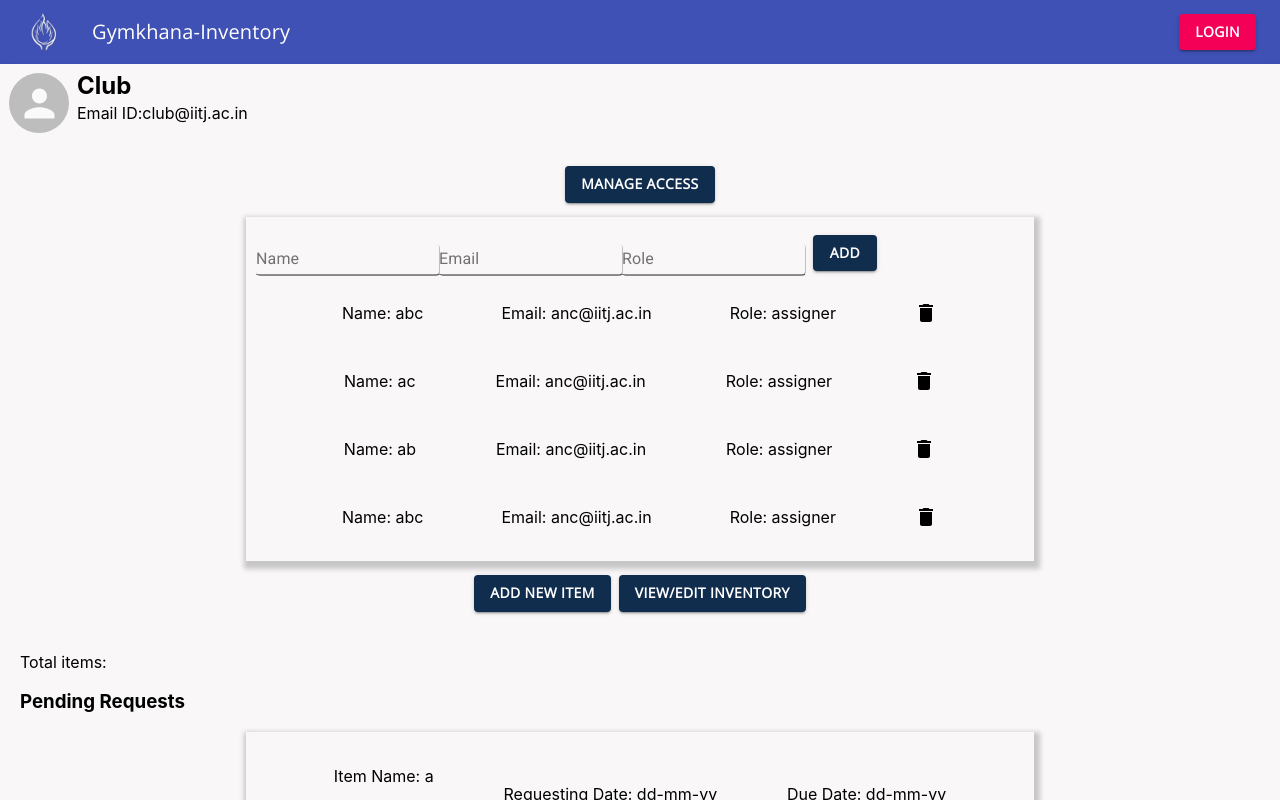
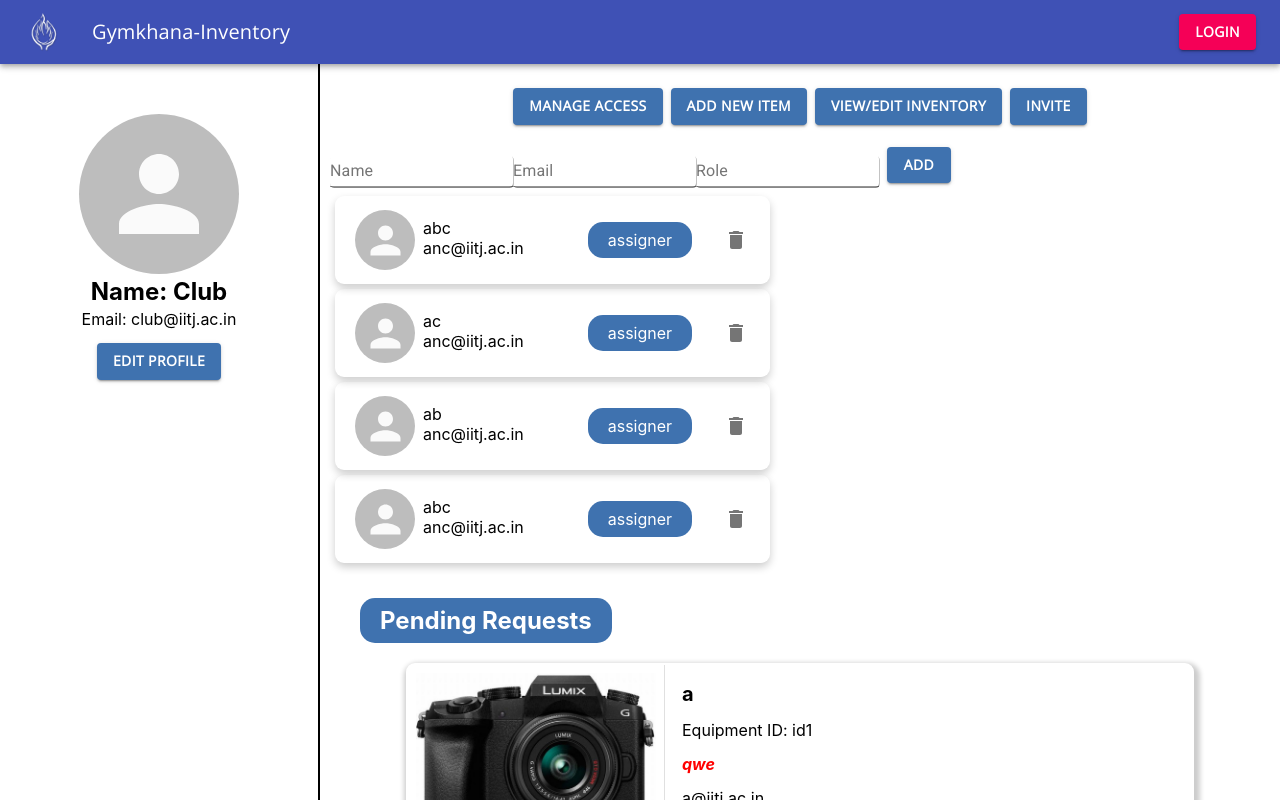
Before and after one commit to niharikamanhar/gymkhana-inventory, a React (Create React App) app: page /adminprofile in a window 1280 px wide. Both pictures are taken after a click on the button "MANAGE ACCESS". Shown: the top 800 px of the page. Built offline with nearby package versions, Linux system fonts and the light colour scheme; no server answers.

Commit message:
Admin Profile design updated

```diff
--- a/src/App.css
+++ b/src/App.css
@@ -315,24 +315,30 @@ textarea:focus {
   box-shadow: 0 4px 8px 0 rgba(0, 0, 0, 0.2);
   transition: 0.3s;
   display: flex;
-    flex-direction: column;
+  flex-direction: row;
+  justify-content: space-evenly;
 }
 .adminHeader {
-    display: flex;
-    flex-direction: row;
-    background-color: #f9f7f7;
   color: black;
-    padding: 4px;
+  padding: 10px;
+  border-right: black solid 2px;
+  padding: 50px;
+  margin: 100px;
+  text-align: center;
+  width: fit-content;
 }
 .adminHeader > .MuiAvatar-root {
-    margin: 5px;
+  margin: auto;
+  width: 160px;
+  height: 160px;
+}
+.adminManage > .MuiAvatar-root {
+  margin: auto;
   width: 60px;
   height: 60px;
 }
-
 .adminBody {
   justify-content: center;
-    background-color: #f9f7f7;
   padding: 10px;
 }
 
@@ -348,10 +354,11 @@ textarea:focus {
   margin-right: auto;
   margin-top: 10px;
   margin-bottom: 10px;
+  border-radius: 9px;
 }
 .cardContent {
   display: flex;
-    flex-direction: row;
+  direction: row;
   align-items: center;
   justify-content: space-evenly;
   padding: 8px;
@@ -365,7 +372,20 @@ textarea:focus {
 }
 .buttonAdmin > .MuiButtonBase-root {
   margin: 4px;
-    background-color: #112d4e;
+  background-color: #3f72af;
+}
+.adminTheme{
+  color: white;
+  background-color: #3f72af;
+  padding: 8px;
+  border-radius: 15px;
+  text-align: center;
+  height: fit-content;
+  width: fit-content;
+  margin-left: 20px;
+  margin-right: 20px;
+  padding-left: 20px;
+  padding-right: 20px;
 }
 
 @media only screen and (max-width: 600px) {
--- a/src/components/profiles/adminProfile/AdminProfile.js
+++ b/src/components/profiles/adminProfile/AdminProfile.js
@@ -1,11 +1,10 @@
-import React from 'react';
+import React, { useState } from 'react';
 import Item from './Item';
-import { Avatar, Box, Button, TextField } from '@material-ui/core';
+import { Avatar, Box, Button, TextField, Grid } from '@material-ui/core';
 import ManageAccess from './ManageAccess';
 import classes from '@material-ui/icons/Class';
 
-function AdminProfile(props) {
-    const isManageAcsess = true;
+function AdminProfile() {
     const data = {
         items: [
             {
@@ -59,23 +58,41 @@ function AdminProfile(props) {
             }
         ]
     };
+    const [toggleManageAccess, setToggleManageAccess] = useState(false);
     return (
-        <Box className="admin">
-            <Box className="adminHeader">
+        <Grid item container xs={12}>
+            <Grid className="adminHeader" item lg={3} sm={12}>
                 <Avatar />
                 <Box>
-                    <h2 style={{ margin: '3px' }}>Club </h2>
-                    <p style={{ margin: '3px' }}>Email ID:club@iitj.ac.in</p>
+                    <h2 style={{ margin: '3px' }}>Name: Club </h2>
+                    <p style={{ margin: '3px' }}>Email: club@iitj.ac.in</p>
                 </Box>
-            </Box>
-            <Box className="adminBody">
                 <Box className="buttonAdmin">
                     <Button variant="contained" color="primary">
+                        Edit Profile
+                    </Button>
+                </Box>
+            </Grid>
+            <Grid className="adminBody" item lg={9} sm={12}>
+                <Box className="buttonAdmin">
+                    <Button
+                        onClick={() => setToggleManageAccess(!toggleManageAccess)}
+                        variant="contained"
+                        color="primary">
                         Manage Access
                     </Button>
+                    <Button variant="contained" color="primary">
+                        Add New Item
+                    </Button>
+                    <Button variant="contained" color="primary">
+                        View/Edit Inventory
+                    </Button>
+                    <Button variant="contained" color="primary">
+                        Invite
+                    </Button>
                 </Box>
-                {isManageAcsess === true ? (
-                    <Box className="cards">
+                {toggleManageAccess ? (
+                    <Box>
                         <form className={classes.root} noValidate autoComplete="on">
                             <TextField id="standard-basic" label="Name" />
                             <TextField id="filled-basic" label="Email" />
@@ -84,7 +101,7 @@ function AdminProfile(props) {
                                 className={classes.root}
                                 variant="contained"
                                 style={{
-                                    backgroundColor: '#112d4e',
+                                    backgroundColor: '#3f72af',
                                     color: 'white',
                                     margin: '8px'
                                 }}>
@@ -104,17 +121,8 @@ function AdminProfile(props) {
                     </Box>
                 ) : null}
 
-                <Box className="buttonAdmin">
-                    <Button variant="contained" color="primary">
-                        Add New Item
-                    </Button>
-                    <Button variant="contained" color="primary">
-                        View/Edit Inventory
-                    </Button>
-                </Box>
                 <Box className="adminBody">
-                    <p>Total items: </p>
-                    <h3>Pending Requests</h3>
+                    <h2 className="adminTheme">Pending Requests</h2>
                     {data.items.map((card) => {
                         return (
                             <Item
@@ -129,7 +137,14 @@ function AdminProfile(props) {
                             />
                         );
                     })}
-                    <h3>Archive Transaction</h3>
+                    <Box>
+                        <h2 className="adminTheme">Active Transaction</h2>
+                        <Box className="buttonAdmin">
+                            <Button variant="contained" color="primary">
+                                Extension Request
+                            </Button>
+                        </Box>
+                    </Box>
                     {data.items.map((card) => {
                         return (
                             <Item
@@ -145,7 +160,7 @@ function AdminProfile(props) {
                         );
                     })}
 
-                    <h3>Transaction History</h3>
+                    <h2 className="adminTheme">Transaction History</h2>
                     <Box>
                         {data.items.map((card) => {
                             return (
@@ -163,8 +178,8 @@ function AdminProfile(props) {
                         })}
                     </Box>
                 </Box>
-            </Box>
-        </Box>
+            </Grid>
+        </Grid>
     );
 }
 
--- a/src/components/profiles/adminProfile/Item.js
+++ b/src/components/profiles/adminProfile/Item.js
@@ -1,36 +1,64 @@
 /* eslint-disable react/prop-types */
 import React from 'react';
-import { Box, Button } from '@material-ui/core';
+import { Button, Grid, Divider } from '@material-ui/core';
+import camera from './../../../camera.jpg';
+import { makeStyles } from '@material-ui/core/styles';
+
+const useStyles = makeStyles(() => ({
+    design: {
+        margin: '4px',
+        padding: '5px'
+    },
+    color1: {
+        color: 'red',
+        fontStyle: 'italic',
+        fontWeight: 'bold'
+    },
+    itemStyle: {
+        fontWeight: 700,
+        fontSize: 20
+    }
+}));
 
 function Item(props) {
     const isClicked = true;
+    const classes = useStyles();
     return (
-        <Box className="cards" style={{ maxwidth: '18rem' }}>
-            <Box className="cardContent">
-                <Box>
-                    <p>Item Name: {props.itemName}</p>
-                    <p>ID: {props.itemId}</p>
-                </Box>
-                <p>Requesting Date: {props.requestingDate}</p>
-                <p>Due Date: {props.dueDate}</p>
-            </Box>
-            {isClicked === true ? (
-                <Box className="buttonAdmin">
-                    <Button variant="contained" color="primary">
-                        Approve
-                    </Button>
-                    <Button variant="contained" color="primary">
-                        Deny
-                    </Button>
-                </Box>
-            ) : null}
-
-            <Box className="cardContent">
-                <p>Request Name: {props.requestaName}</p>
-                <p>Email ID: {props.emailID}</p>
-                <p>Contact NO.: {props.contact}</p>
-            </Box>
-        </Box>
+        <Grid className="cards">
+            <Grid item xs={12} container spacing={2}>
+                <Grid item xs={2} lg={4} xl={6}>
+                    <img src={camera} width="100%" />
+                </Grid>
+                <Divider orientation="vertical" flexItem />
+                <Grid item xs={10} lg={4} spacing={10}>
+                    <Grid item className={`${classes.design} ${classes.itemStyle}`}>
+                        {props.itemName}
+                    </Grid>
+                    <Grid item className={classes.design}>
+                        Equipment ID: {props.itemId}
+                    </Grid>
+                    <Grid item className={`${classes.design} ${classes.color1}`}>
+                        {props.requestaName}
+                    </Grid>
+                    <Grid item className={classes.design}>
+                        {props.emailID}
+                    </Grid>
+                    <Grid item className={classes.design}>
+                        Issues on: {props.requestingDate}
+                    </Grid>
+                    <Grid item className={`${classes.design} ${classes.color1}`}>
+                        Return Date: {props.dueDate}
+                    </Grid>
+                    <Grid item className={`buttonAdmin ${classes.design}`}>
+                        {isClicked === true ? (
+                            <Button variant="contained" color="primary">
+                                View Request
+                            </Button>
+                        ) : null}
+                    </Grid>
+                </Grid>
+            </Grid>
+        </Grid>
     );
 }
 
--- a/src/components/profiles/adminProfile/ManageAccess.js
+++ b/src/components/profiles/adminProfile/ManageAccess.js
@@ -1,16 +1,55 @@
+/* eslint-disable no-unused-vars */
 /* eslint-disable react/prop-types */
 import React from 'react';
-import { Box } from '@material-ui/core';
+import { makeStyles } from '@material-ui/core/styles';
+import { Avatar, Grid, IconButton } from '@material-ui/core';
 import { Delete } from '@material-ui/icons';
 
+const useStyles = makeStyles(() => ({
+    Gridcontainer: {
+        margin: '5px',
+        padding: '10px',
+        boxShadow: '0 4px 8px 0 rgba(0, 0, 0, 0.2)',
+        borderRadius: '9px',
+        justifyContent: 'space-between',
+        width: 'fit-content'
+    },
+    GridcontainerAvtarContent: {
+        display: 'flex',
+        margin: '4px',
+        marginLeft: '10px',
+        marginRight: '10px'
+    },
+    GridcontainerAvtarMP: {
+        margin: '4px',
+        padding: '4px',
+        marginRight: '30px'
+    },
+    GridcontainerAvtar: {
+        width: '250px',
+        height: '250px'
+    }
+}));
+
 function ManageAccess(props) {
+    const classes = useStyles();
+
     return (
-        <Box className="cardContent">
-            <p>Name: {props.name}</p>
-            <p>Email: {props.email}</p>
-            <p>Role: {props.role}</p>
-            <Delete />
-        </Box>
+        <Grid className={classes.Gridcontainer} item container>
+            <Grid className={classes.GridcontainerAvtarContent} item>
+                <Grid className="adminManage">
+                    <Avatar item />
+                </Grid>
+                <Grid className={classes.GridcontainerAvtarMP}>
+                    <Grid item>{props.name}</Grid>
+                    <Grid item>{props.email}</Grid>
+                </Grid>
+            </Grid>
+            <p className="adminTheme">{props.role}</p>
+            <IconButton>
+                <Delete item />
+            </IconButton>
+        </Grid>
     );
 }
 
```
Lines whose indentation alone changed are shown as unchanged.
